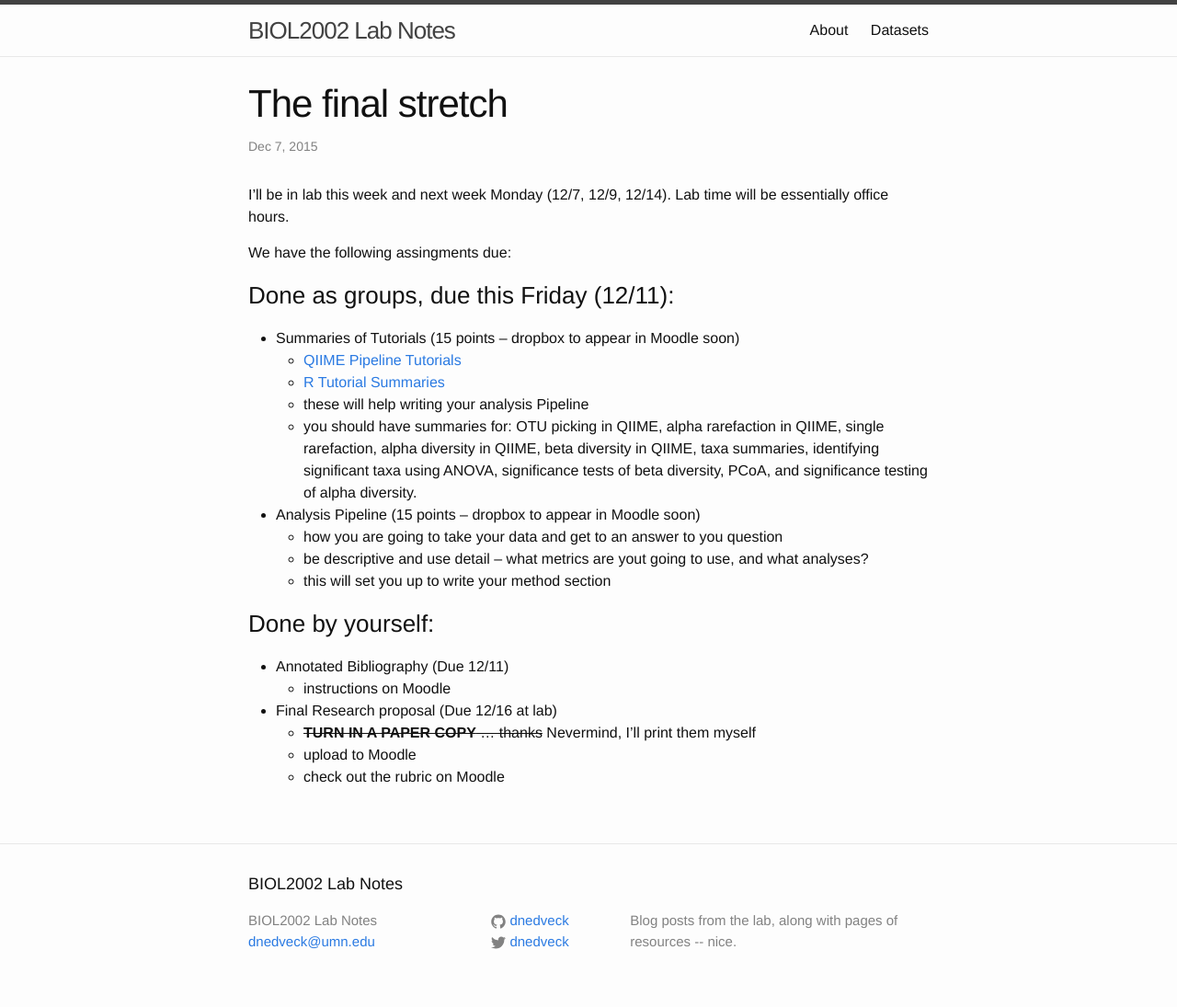
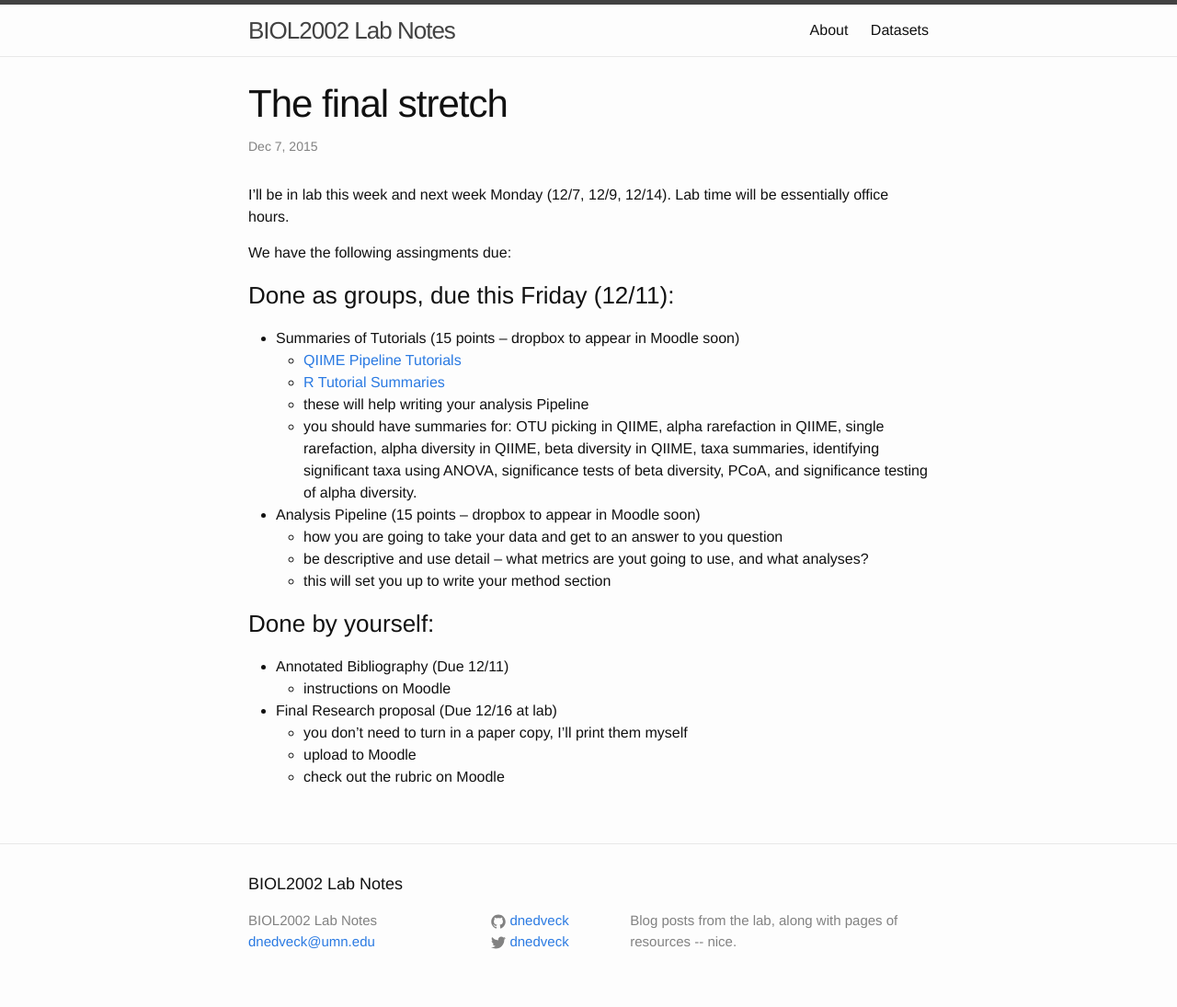
Before and after one commit to dnedveck/biol2002, a Jekyll site: the page built from _posts/2015-12-07-the-final-stretch.md, in a window 1280 px wide. Shown: the whole page at 92% size. Built offline with Jekyll 4.4.1, drawn with Linux system fonts in a browser that asks for light colours.

Commit message:
Update 2015-12-07-the-final-stretch.md

```diff
--- a/_posts/2015-12-07-the-final-stretch.md
+++ b/_posts/2015-12-07-the-final-stretch.md
@@ -29,6 +29,6 @@ We have the following assingments due:
 - Annotated Bibliography (Due 12/11)
   - instructions on Moodle
 - Final Research proposal (Due 12/16 at lab)
-  - ~~**TURN IN A PAPER COPY** ... thanks~~ Nevermind, I'll print them myself
+  - you don't need to turn in a paper copy, I'll print them myself
   - upload to Moodle
   - check out the rubric on Moodle
```
